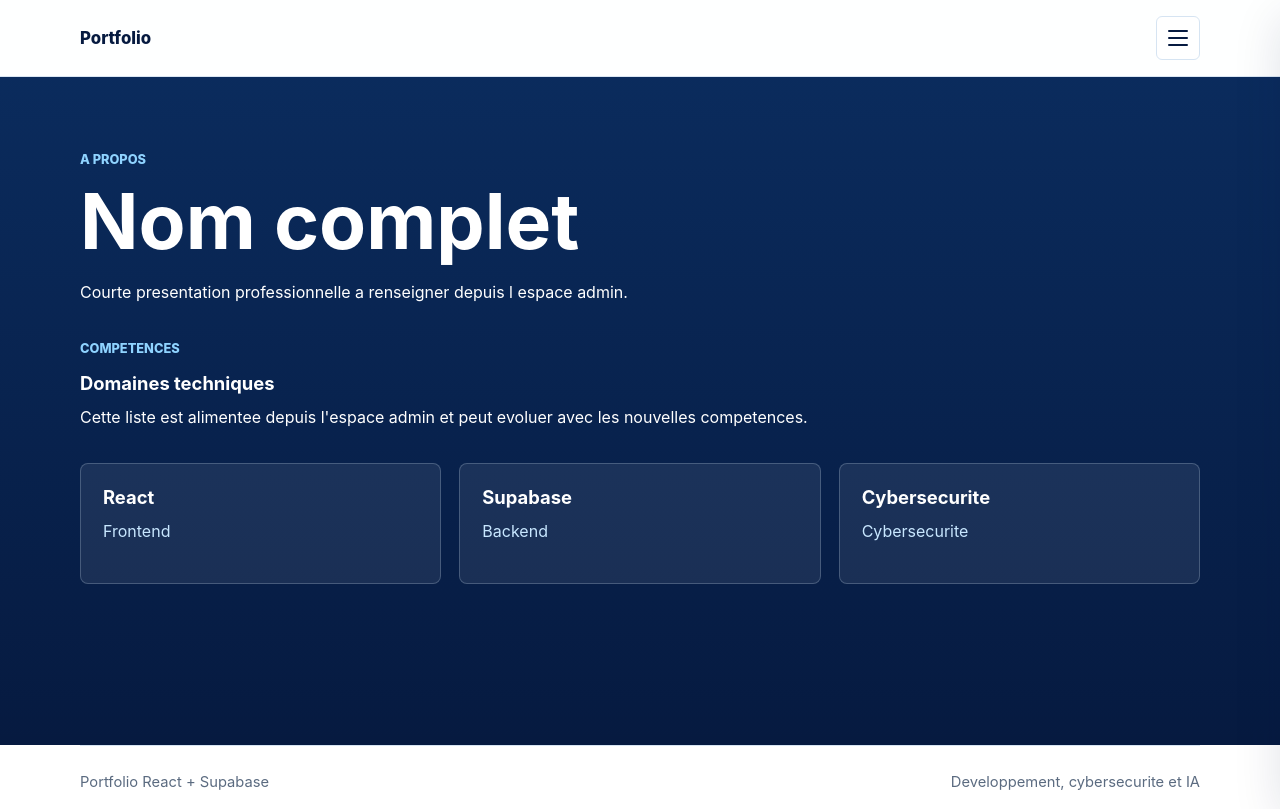
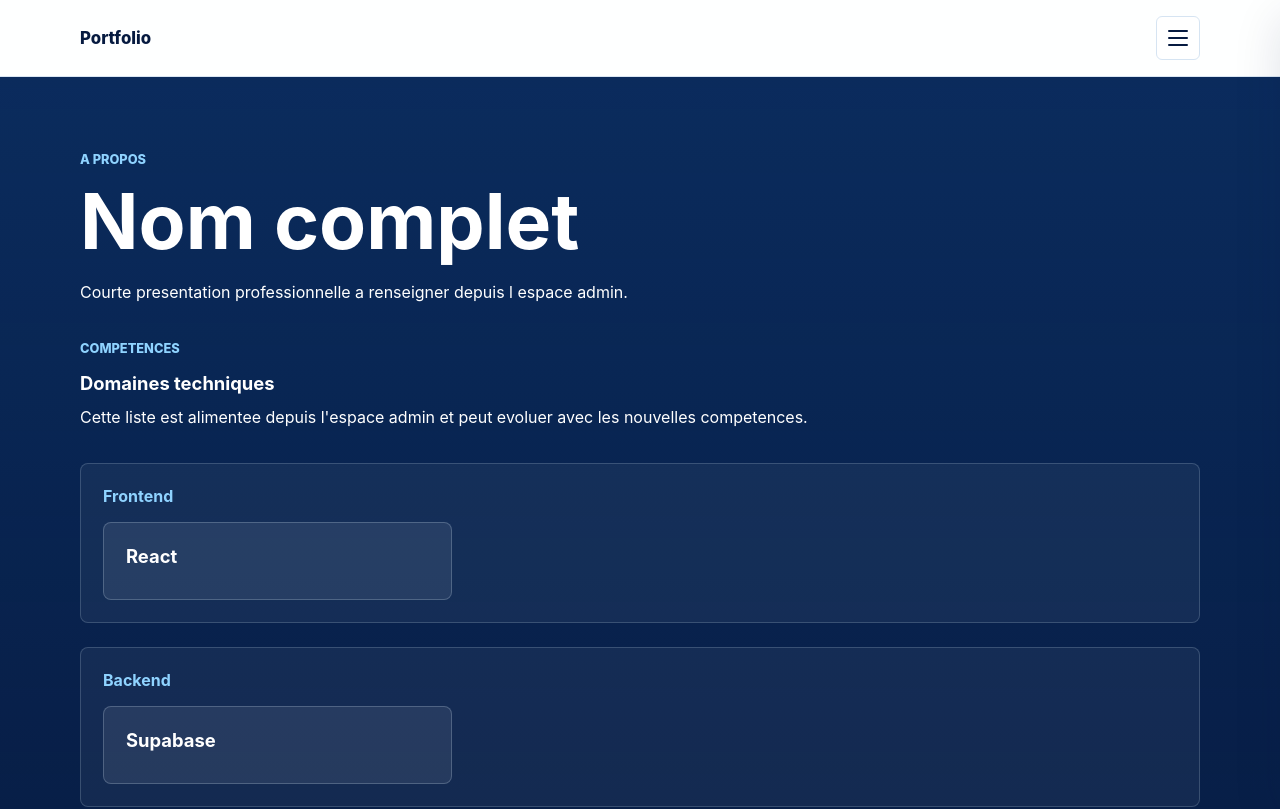
Before and after one commit to mbacke935/portfolio, a React (Vite) app: page /about in a window 1280 px wide. Shown: the top 809 px of the page. Built offline with nearby package versions, Linux system fonts and the light colour scheme; no server answers; the database is empty.

Commit message:
Categorize skills in admin and about page

```diff
--- a/src/pages/About.jsx
+++ b/src/pages/About.jsx
@@ -3,6 +3,17 @@ import { useAsyncData } from '../hooks/useAsyncData.js';
 import { isSupabaseConfigured } from '../lib/supabaseClient.js';
 import { getProfile } from '../services/profileService.js';
 import { getSkills } from '../services/skillService.js';
+
+function groupSkillsByCategory(skills) {
+  return skills.reduce((groups, skill) => {
+    const category = skill.category || 'Autres competences';
+
+    return {
+      ...groups,
+      [category]: [...(groups[category] ?? []), skill],
+    };
+  }, {});
+}
 
 export default function About() {
   const profileState = useAsyncData(getProfile, []);
@@ -10,6 +21,7 @@ export default function About() {
 
   const profile = profileState.data ?? fallbackProfile;
   const skills = skillsState.data?.length ? skillsState.data : fallbackSkills;
+  const skillGroups = groupSkillsByCategory(skills);
   const hasFallback = !isSupabaseConfigured || profileState.error;
 
   return (
@@ -35,12 +47,22 @@ export default function About() {
         </p>
       </div>
 
-      <div className="info-grid about-skills-grid">
-        {skills.map((skill) => (
-          <article className="info-card about-skill-card" key={skill.id ?? skill.name}>
-            <h2>{skill.name}</h2>
-            <p>{skill.category}</p>
-          </article>
+      <div className="skill-category-grid">
+        {Object.entries(skillGroups).map(([category, categorySkills]) => (
+          <section className="skill-category-panel" key={category}>
+            <h3>{category}</h3>
+            <div className="about-skills-grid">
+              {categorySkills.map((skill) => (
+                <article
+                  className="info-card about-skill-card"
+                  key={skill.id ?? skill.name}
+                >
+                  <h2>{skill.name}</h2>
+                  {skill.icon && <p>{skill.icon}</p>}
+                </article>
+              ))}
+            </div>
+          </section>
         ))}
       </div>
     </section>
--- a/src/pages/Admin.jsx
+++ b/src/pages/Admin.jsx
@@ -64,6 +64,29 @@ const emptyCertification = {
   display_order: 0,
 };
 
+const skillCategories = [
+  'Langages de programmation',
+  'Frontend',
+  'Backend',
+  'Base de donnees',
+  'Reseaux',
+  'Securite informatique',
+  'Systemes Linux',
+  'DevOps',
+  'Intelligence artificielle',
+];
+
+function groupSkillsByCategory(skills) {
+  return skills.reduce((groups, skill) => {
+    const category = skill.category || 'Autres competences';
+
+    return {
+      ...groups,
+      [category]: [...(groups[category] ?? []), skill],
+    };
+  }, {});
+}
+
 function loadProfileDraft() {
   try {
     const draft = localStorage.getItem(PROFILE_DRAFT_KEY);
@@ -109,6 +132,7 @@ export default function Admin() {
   const [certificationForm, setCertificationForm] = useState(emptyCertification);
   const [isContentLoading, setIsContentLoading] = useState(false);
   const [isContentSaving, setIsContentSaving] = useState(false);
+  const groupedSkills = groupSkillsByCategory(skills);
 
   useEffect(() => {
     if (!isSupabaseConfigured) {
@@ -792,13 +816,19 @@ export default function Admin() {
           <label>
             Categorie
             <input
+              list="skill-categories"
               name="category"
               onChange={updateSkillField}
-              placeholder="Frontend"
+              placeholder="Langages de programmation"
               required
               type="text"
               value={skillForm.category}
             />
+            <datalist id="skill-categories">
+              {skillCategories.map((category) => (
+                <option key={category} value={category} />
+              ))}
+            </datalist>
           </label>
 
           <label>
@@ -839,11 +869,15 @@ export default function Admin() {
         </div>
 
         <div className="admin-list">
-          {skills.map((skill) => (
+          {Object.entries(groupedSkills).map(([category, categorySkills]) => (
+            <section className="admin-list-group" key={category}>
+              <h3>{category}</h3>
+              <div className="admin-list">
+                {categorySkills.map((skill) => (
                   <article className="admin-list-item" key={skill.id}>
                     <div>
                       <strong>{skill.name}</strong>
-                <span>{skill.category}</span>
+                      <span>{skill.icon || 'Competence'}</span>
                     </div>
                     <div className="admin-actions">
                       <button
@@ -863,6 +897,9 @@ export default function Admin() {
                       </button>
                     </div>
                   </article>
+                ))}
+              </div>
+            </section>
           ))}
         </div>
       </form>
--- a/src/styles/global.css
+++ b/src/styles/global.css
@@ -508,8 +508,28 @@ p {
   color: #8fd3ff;
 }
 
+.skill-category-grid {
+  display: grid;
+  gap: 24px;
+}
+
+.skill-category-panel {
+  border: 1px solid rgba(223, 241, 255, 0.18);
+  border-radius: 8px;
+  background: rgba(255, 255, 255, 0.05);
+  padding: 22px;
+}
+
+.skill-category-panel h3 {
+  margin: 0 0 16px;
+  color: #8fd3ff;
+  font-size: 1rem;
+}
+
 .about-skills-grid {
-  margin-top: 18px;
+  display: grid;
+  grid-template-columns: repeat(3, minmax(0, 1fr));
+  gap: 14px;
 }
 
 .about-skill-card {
@@ -820,6 +840,17 @@ p {
   gap: 12px;
 }
 
+.admin-list-group {
+  display: grid;
+  gap: 12px;
+}
+
+.admin-list-group h3 {
+  margin: 0;
+  color: var(--color-navy);
+  font-size: 1rem;
+}
+
 .admin-list-item {
   display: flex;
   align-items: center;
@@ -938,6 +969,7 @@ p {
   }
 
   .info-grid,
+  .about-skills-grid,
   .project-grid,
   .admin-grid,
   .form-grid,
```
Lines whose indentation alone changed are shown as unchanged.
